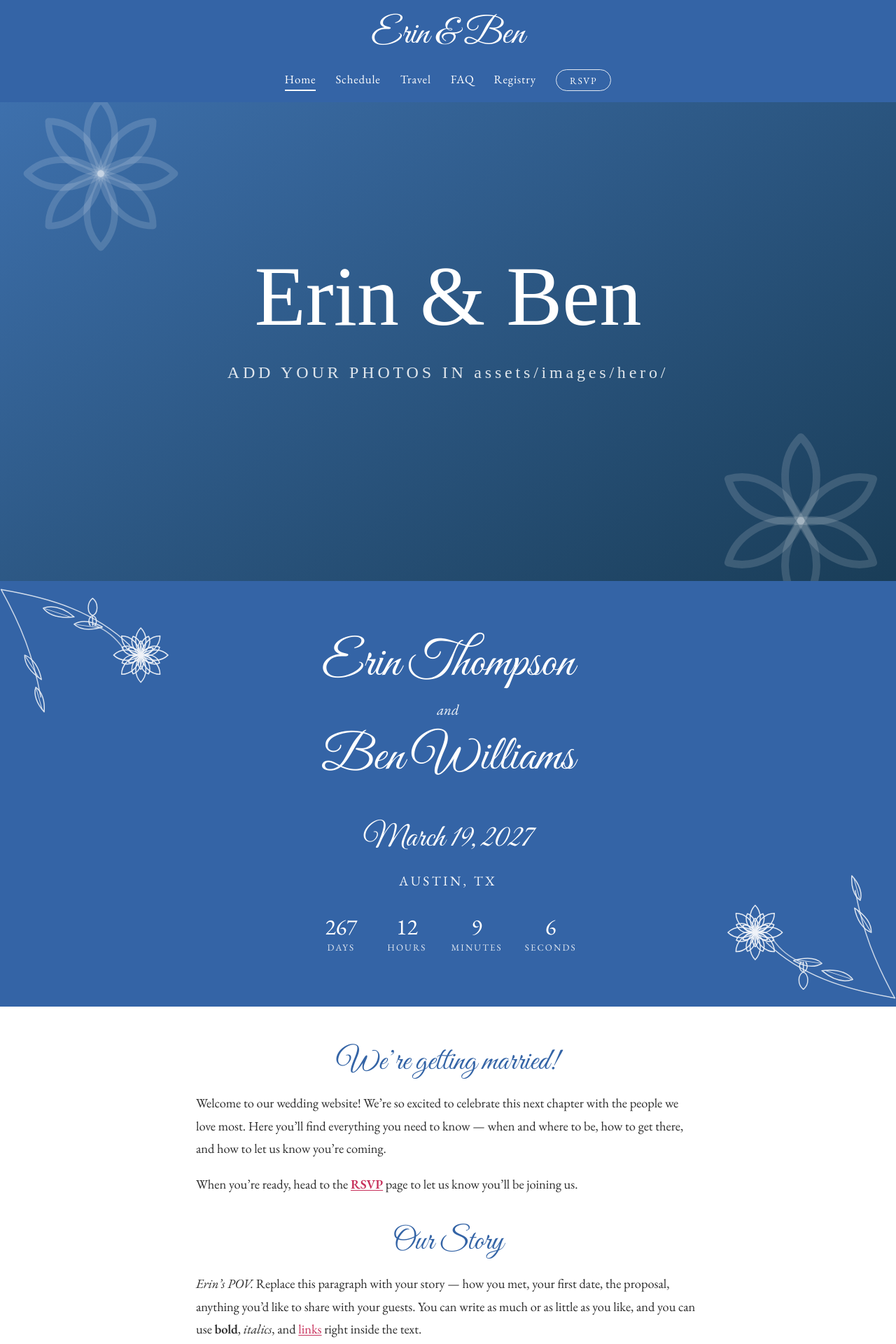
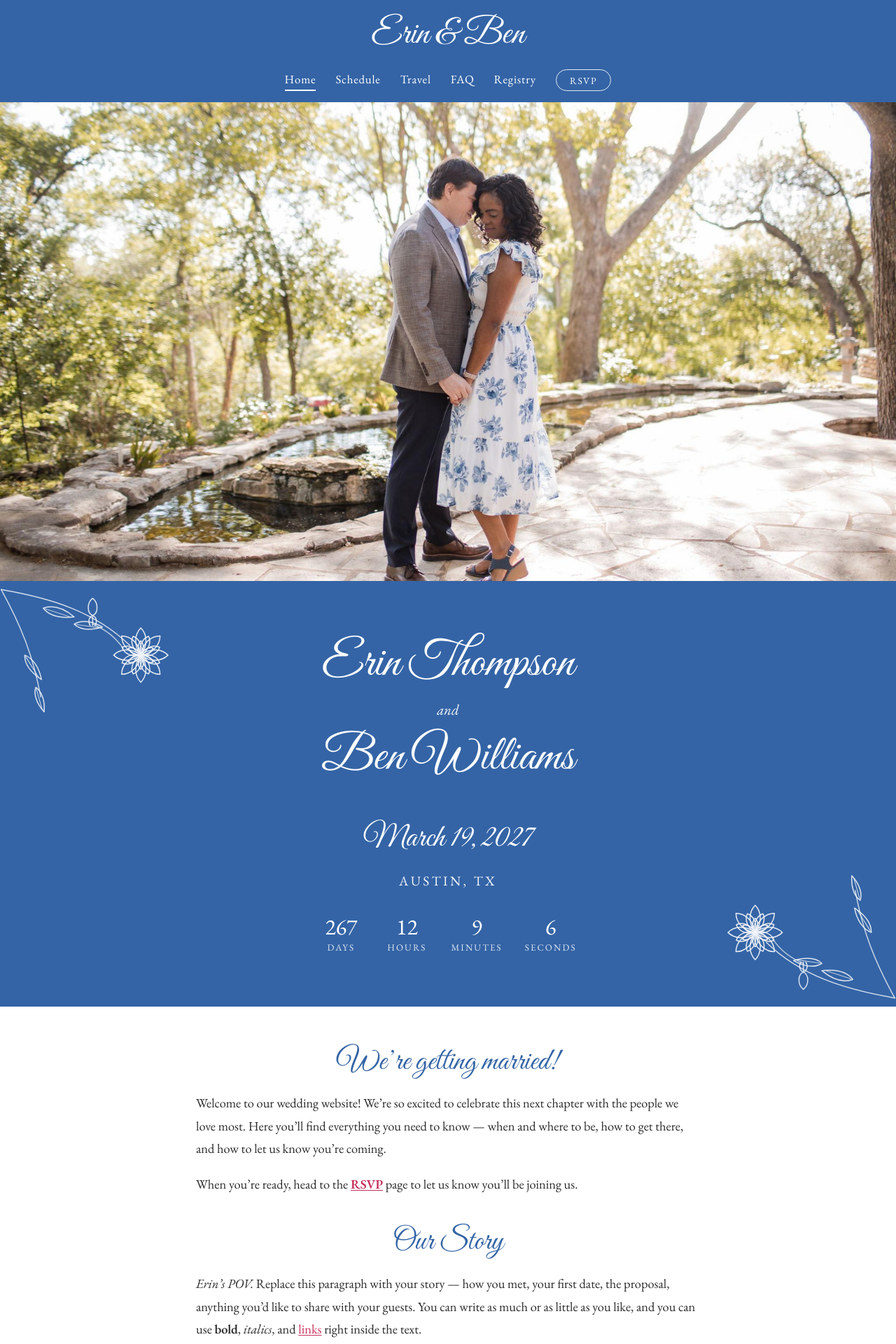
Before and after one commit to bjw7654/wedding-website, a Jekyll site: the page built from index.md, in a window 1280 px wide. Shown: the top 1920 px of the page at 70% size. Built offline with Jekyll 4.4.1, drawn with Linux system fonts in a browser that asks for light colours.

Commit message:
Use engagement photos in home page slideshow

```diff
--- a/_config.yml
+++ b/_config.yml
@@ -26,8 +26,11 @@
 # Drop your photos into the  assets/images/hero/  folder, then list them here.
 # Add or remove lines to add or remove photos. They fade from one to the next.
 hero_images:
-  - "/assets/images/hero/placeholder-1.svg"
-  - "/assets/images/hero/placeholder-2.svg"
+  - "/assets/images/hero/hero-1.jpg"
+  - "/assets/images/hero/hero-2.jpg"
+  - "/assets/images/hero/hero-3.jpg"
+  - "/assets/images/hero/hero-4.jpg"
+  - "/assets/images/hero/hero-5.jpg"
 
 # --- Colors (change these hex codes to re-skin the whole site) ---------------
 colors:
```
Also changed, not shown: assets/images/hero/hero-1.jpg (added), assets/images/hero/hero-2.jpg (added), assets/images/hero/hero-3.jpg (added), assets/images/hero/hero-4.jpg (added), assets/images/hero/hero-5.jpg (added), assets/images/hero/placeholder-1.svg (deleted), assets/images/hero/placeholder-2.svg (deleted).
